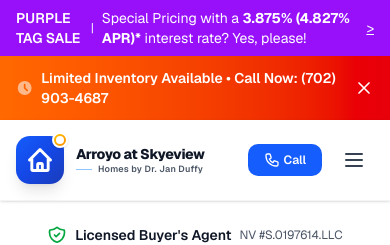
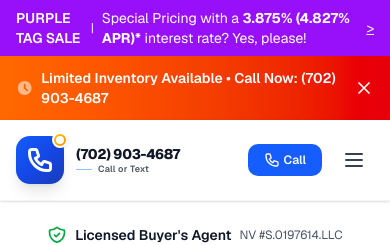
Before and after one commit to DrJanDuffy/arroyoskyeview.com, a Next.js app: page / in a window 390 px wide. Shown: the top 245 px of the page. Built offline with nearby package versions, Linux system fonts and the light colour scheme.

Commit message:
Replace all logos with phone number: Update Logo component and OurBrands to display (702) 903-4687 instead of brand logos

```diff
--- a/app/components/logo.tsx
+++ b/app/components/logo.tsx
@@ -2,11 +2,11 @@ import Link from 'next/link'
 
 export default function Logo() {
   return (
-    <Link href="/" className="flex items-center space-x-3 group transition-all duration-200">
-      {/* Enhanced Logo Icon with Modern Design */}
+    <Link href="tel:7029034687" className="flex items-center space-x-3 group transition-all duration-200">
+      {/* Phone Number Display */}
       <div className="relative flex-shrink-0">
         <div className="w-12 h-12 bg-gradient-to-br from-blue-600 via-blue-700 to-blue-800 rounded-xl flex items-center justify-center shadow-lg group-hover:shadow-xl transition-all duration-300 group-hover:scale-105">
-          {/* House Icon */}
+          {/* Phone Icon */}
           <svg
             className="w-7 h-7 text-white"
             fill="none"
@@ -17,7 +17,7 @@ export default function Logo() {
             <path
               strokeLinecap="round"
               strokeLinejoin="round"
-              d="M3 12l2-2m0 0l7-7 7 7M5 10v10a1 1 0 001 1h3m10-11l2 2m-2-2v10a1 1 0 01-1 1h-3m-6 0a1 1 0 001-1v-4a1 1 0 011-1h2a1 1 0 011 1v4a1 1 0 001 1m-6 0h6"
+              d="M3 5a2 2 0 012-2h3.28a1 1 0 01.948.684l1.498 4.493a1 1 0 01-.502 1.21l-2.257 1.13a11.042 11.042 0 005.516 5.516l1.13-2.257a1 1 0 011.21-.502l4.493 1.498a1 1 0 01.684.949V19a2 2 0 01-2 2h-1C9.716 21 3 14.284 3 6V5z"
             />
           </svg>
         </div>
@@ -27,15 +27,15 @@ export default function Logo() {
         </div>
       </div>
 
-      {/* Enhanced Typography with Better Hierarchy */}
+      {/* Phone Number Display */}
       <div className="flex flex-col leading-none">
         <span className="text-sm md:text-base font-extrabold text-gray-900 leading-tight tracking-tight group-hover:text-blue-600 transition-colors">
-          Arroyo at Skyeview
+          (702) 903-4687
         </span>
         <div className="mt-0.5 flex items-center gap-1.5">
           <div className="h-px w-4 bg-blue-300"></div>
           <span className="text-[9px] md:text-[10px] font-semibold text-gray-600 tracking-wide">
-            Homes by Dr. Jan Duffy
+            Call or Text
           </span>
         </div>
       </div>
--- a/app/components/our-brands.tsx
+++ b/app/components/our-brands.tsx
@@ -13,7 +13,9 @@ export default function OurBrands() {
           <div className="bg-white border border-gray-200 rounded-lg p-8 shadow-sm hover:shadow-md transition">
             <div className="mb-6">
               <div className="h-16 bg-blue-600 rounded-lg mb-4 flex items-center justify-center">
-                <span className="text-white text-xl font-bold">Arroyo at Skyeview Homes</span>
+                <a href="tel:7029034687" className="text-white text-xl font-bold hover:text-blue-100 transition-colors">
+                  (702) 903-4687
+                </a>
               </div>
               <h3 className="text-2xl font-bold text-gray-900 mb-2">
                 New Construction Townhomes
@@ -55,7 +57,9 @@ export default function OurBrands() {
           <div className="bg-white border border-gray-200 rounded-lg p-8 shadow-sm hover:shadow-md transition">
             <div className="mb-6">
               <div className="h-16 bg-gray-800 rounded-lg mb-4 flex items-center justify-center">
-                <span className="text-white text-xl font-bold">New Construction Options</span>
+                <a href="tel:7029034687" className="text-white text-xl font-bold hover:text-gray-200 transition-colors">
+                  (702) 903-4687
+                </a>
               </div>
               <h3 className="text-2xl font-bold text-gray-900 mb-2">
                 Modern Living
```
